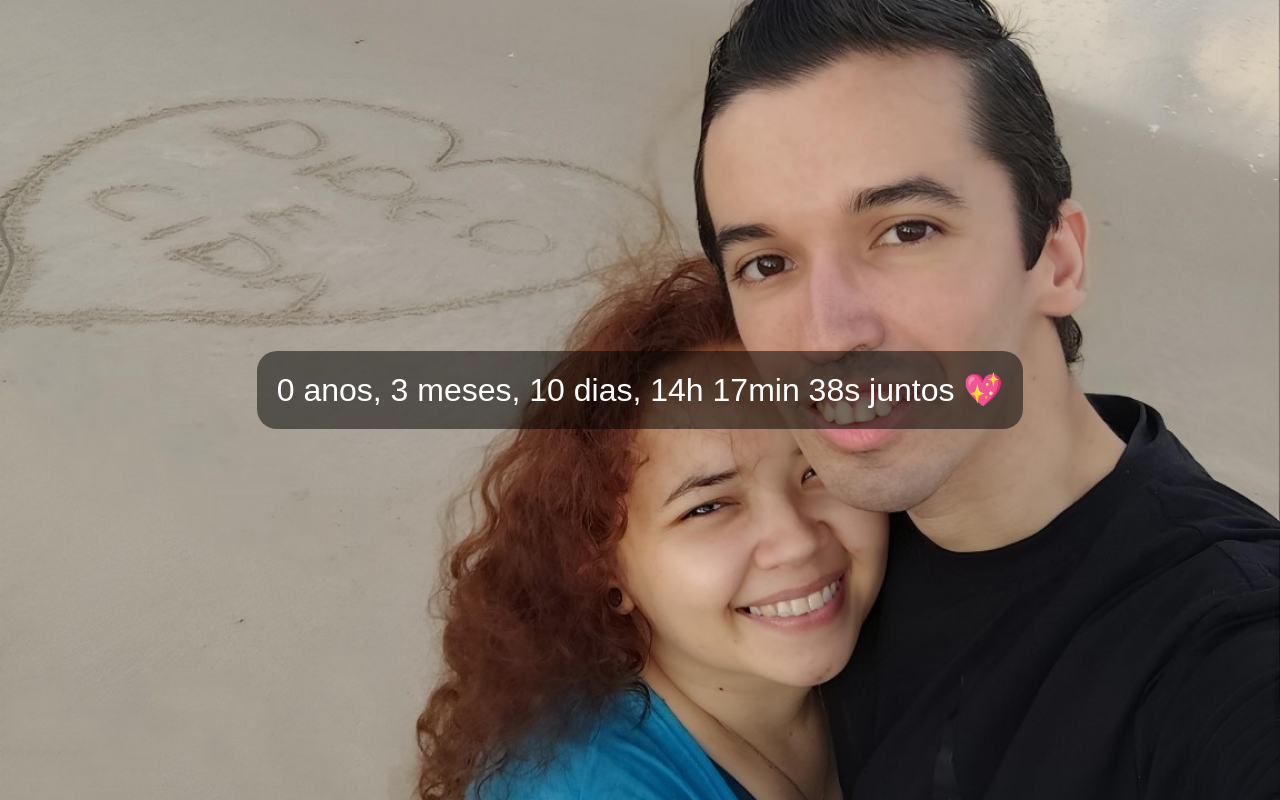
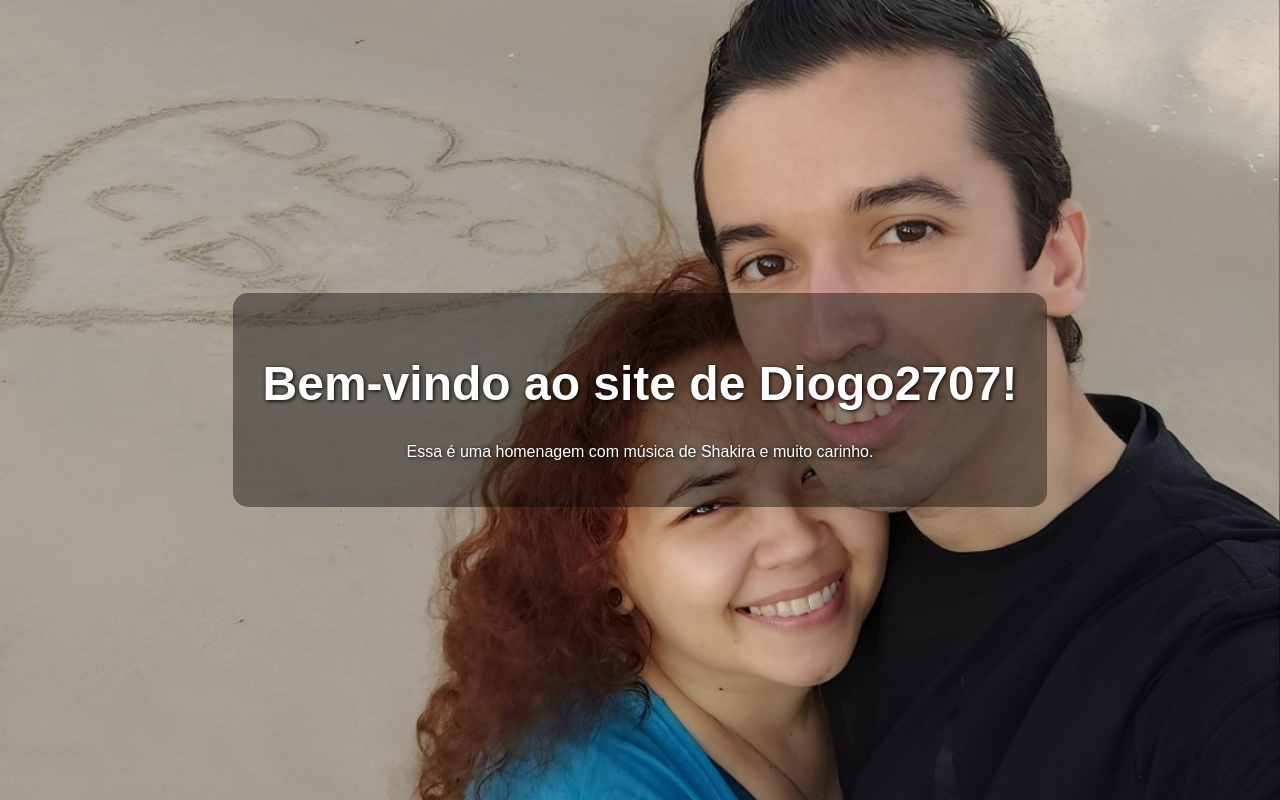
Before and after one commit to diogo2707/diogo2707.github.io, a plain HTML site: page index.html in a window 1280 px wide. Drawn offline with Linux system fonts and the light colour scheme.

Commit message:
Update index.html

```diff
--- a/index.html
+++ b/index.html
@@ -1,65 +1,45 @@
-
 <!DOCTYPE html>
 <html lang="pt-BR">
 <head>
-    <meta charset="UTF-8">
-    <title>Diogo & Cida</title>
+  <meta charset="UTF-8" />
+  <meta name="viewport" content="width=device-width, initial-scale=1.0"/>
+  <title>Diogo2707 - Página Especial</title>
   <style>
-        html, body {
+    body {
       margin: 0;
       padding: 0;
-            height: 100%;
-            overflow: hidden;
-            font-family: Arial, sans-serif;
-            color: white;
-            text-align: center;
-        }
-        body {
       background: url('fundo.jpg') no-repeat center center fixed;
       background-size: cover;
+      height: 100vh;
       display: flex;
-            flex-direction: column;
+      align-items: center;
       justify-content: center;
-            align-items: center;
+      color: white;
+      font-family: Arial, sans-serif;
+      text-shadow: 1px 1px 4px #000;
     }
-        .contador {
-            font-size: 2em;
-            background-color: rgba(0, 0, 0, 0.5);
-            padding: 20px;
-            border-radius: 20px;
-            margin-bottom: 20px;
+    .container {
+      text-align: center;
+      background-color: rgba(0, 0, 0, 0.4);
+      padding: 30px;
+      border-radius: 15px;
     }
-        iframe {
-            border: none;
+    h1 {
+      font-size: 3em;
+    }
+    audio {
+      display: none;
     }
   </style>
 </head>
 <body>
-    <div class="contador" id="tempoJuntos">
-        Carregando tempo juntos...
+  <div class="container">
+    <h1>Bem-vindo ao site de Diogo2707!</h1>
+    <p>Essa é uma homenagem com música de Shakira e muito carinho.</p>
   </div>
-    <iframe width="0" height="0" src="https://www.youtube.com/embed/TFHCehk2b0I?autoplay=1&loop=1&playlist=TFHCehk2b0I" allow="autoplay"></iframe>
-    <script>
-        const inicio = new Date('2025-02-28T07:02:00');
-
-        function atualizaContador() {
-            const agora = new Date();
-            const diff = agora - inicio;
-
-            const segundos = Math.floor(diff / 1000) % 60;
-            const minutos = Math.floor(diff / 1000 / 60) % 60;
-            const horas = Math.floor(diff / 1000 / 60 / 60) % 24;
-            const dias = Math.floor(diff / 1000 / 60 / 60 / 24);
-            const meses = Math.floor(dias / 30.4375);
-            const anos = Math.floor(meses / 12);
-
-            document.getElementById("tempoJuntos").innerText =
-                `${anos} anos, ${meses % 12} meses, ${dias % 30} dias, ` +
-                `${horas}h ${minutos}min ${segundos}s juntos 💖`;
-        }
-
-        setInterval(atualizaContador, 1000);
-        atualizaContador();
-    </script>
+  <audio autoplay loop>
+    <source src="toneladas.mp3" type="audio/mpeg">
+    Seu navegador não suporta áudio embutido.
+  </audio>
 </body>
 </html>
```
Lines whose indentation alone changed are shown as unchanged.
